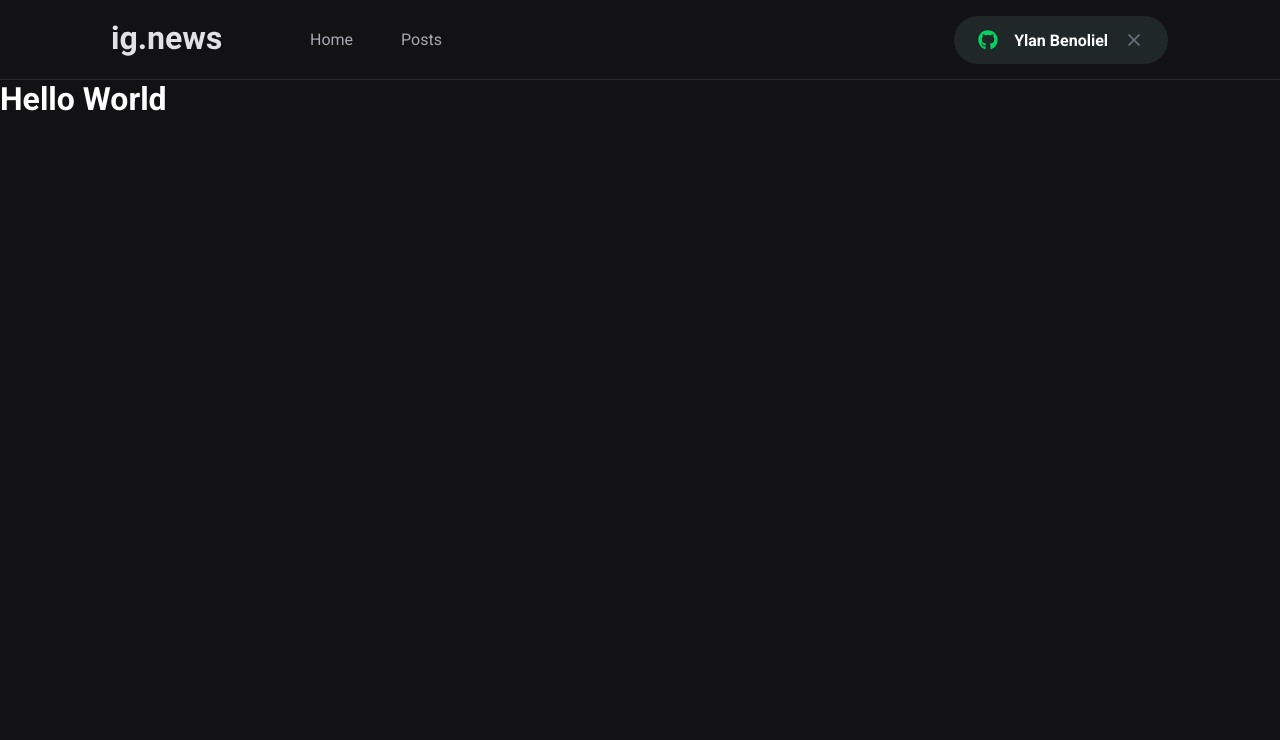
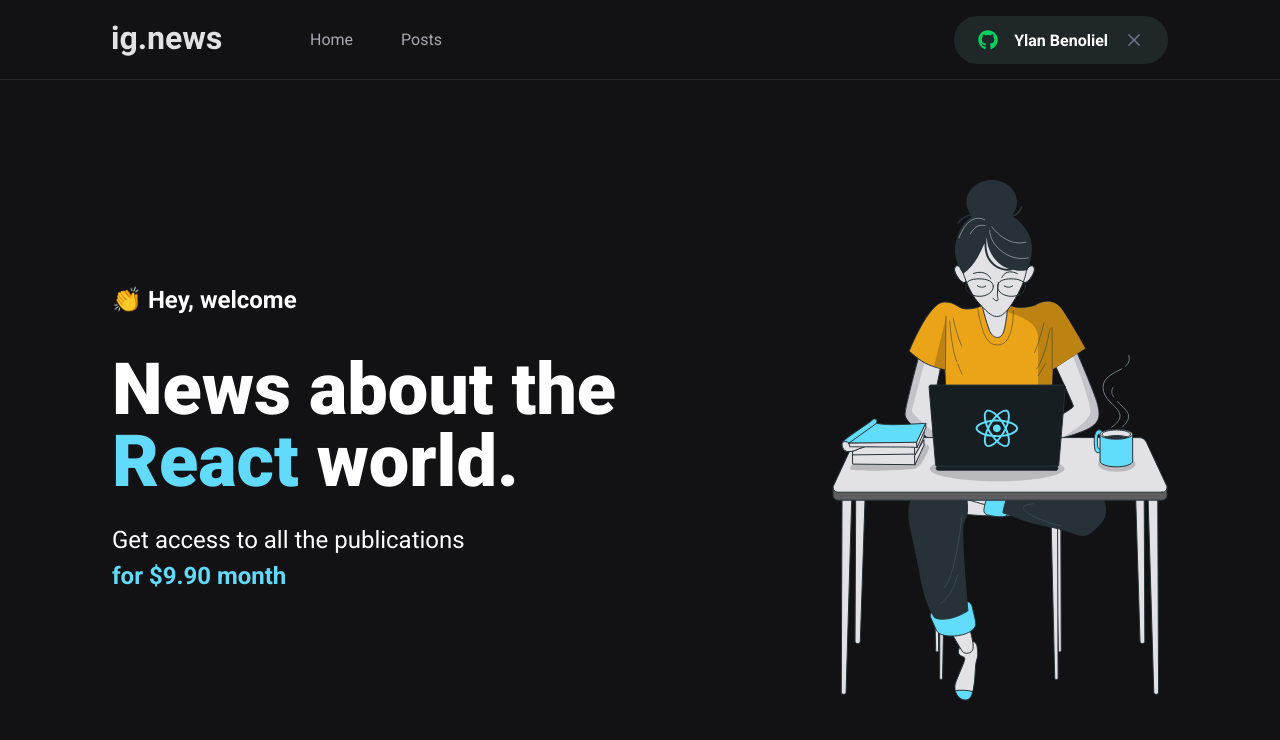
Before and after one commit to ylanbenoliel/ignews, a Next.js app: page / in a window 1280 px wide. Shown: the top 740 px of the page. Built offline with nearby package versions, Linux system fonts and the light colour scheme.

Commit message:
Create initial home style

```diff
--- /dev/null
+++ b/src/pages/home.module.scss
@@ -0,0 +1,41 @@
+.contentContainer {
+  max-width: 1120px;
+  margin: 0 auto;
+  padding: 0 2rem;
+  height: calc(100vh - 5rem);
+
+  display: flex;
+  align-items: center;
+  justify-content: space-between;
+}
+
+.hero {
+  max-width: 600px;
+
+  >span {
+    font-size: 1.5rem;
+    font-weight: bold;
+  }
+
+  h1 {
+    font-size: 4.5rem;
+    line-height: 4.5rem;
+    font-weight: 900;
+    margin-top: 2.5rem;
+
+    span {
+      color: var(--cyan-500);
+    }
+  }
+
+  p {
+    font-size: 1.5rem;
+    line-height: 2.25rem;
+    margin-top: 1.5rem;
+
+    span {
+      color: var(--cyan-500);
+      font-weight: bold;
+    }
+  }
+}
--- a/src/pages/index.tsx
+++ b/src/pages/index.tsx
@@ -1,12 +1,22 @@
 import Head from "next/head";
+import styles from './home.module.scss'
 
 export default function Home() {
   return (
     <>
       <Head>
-        <title>Início | IG news</title>
+        <title>Home | ig.news</title>
       </Head>
-      <h1>Hello World</h1>
+      <main className={styles.contentContainer}>
+        <section className={styles.hero}>
+          <span>👏 Hey, welcome</span>
+          <h1>News about the <span>React</span> world.</h1>
+          <p>Get access to all the publications <br />
+            <span>for $9.90 month</span>
+          </p>
+        </section>
+        <img src="/images/avatar.svg" alt="Girl coding" />
+      </main>
     </>
   );
 }
```
